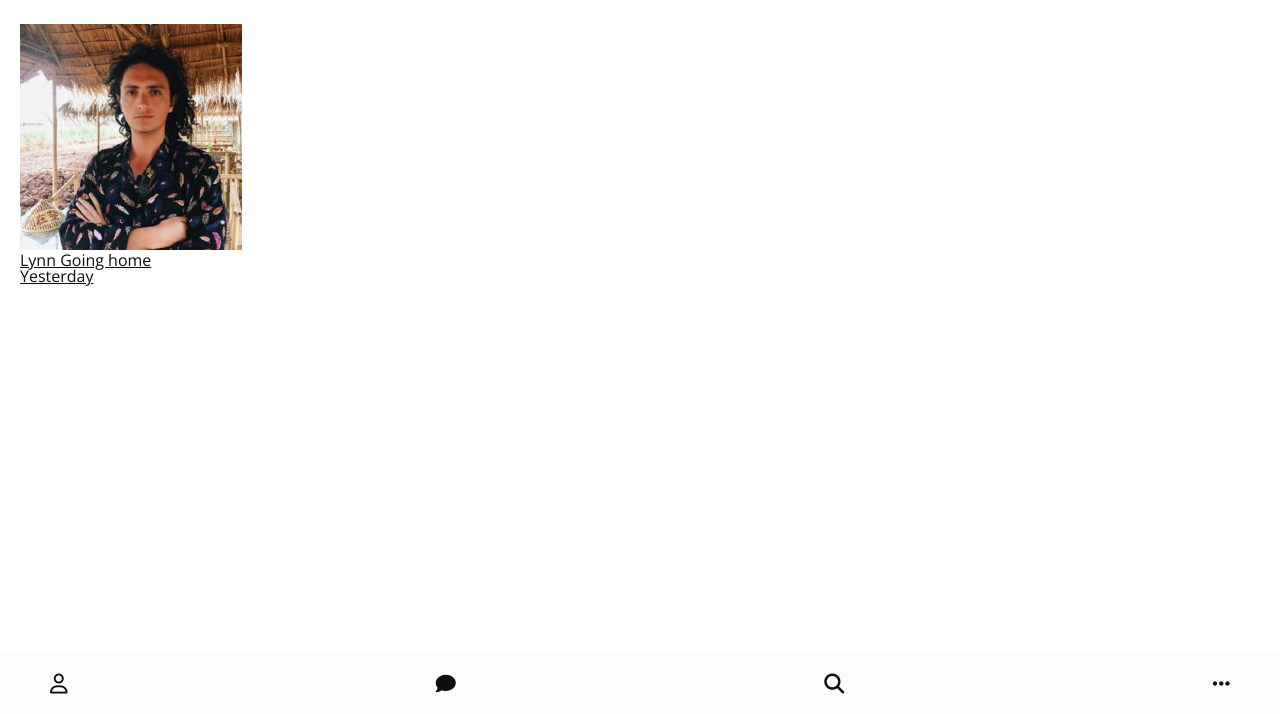
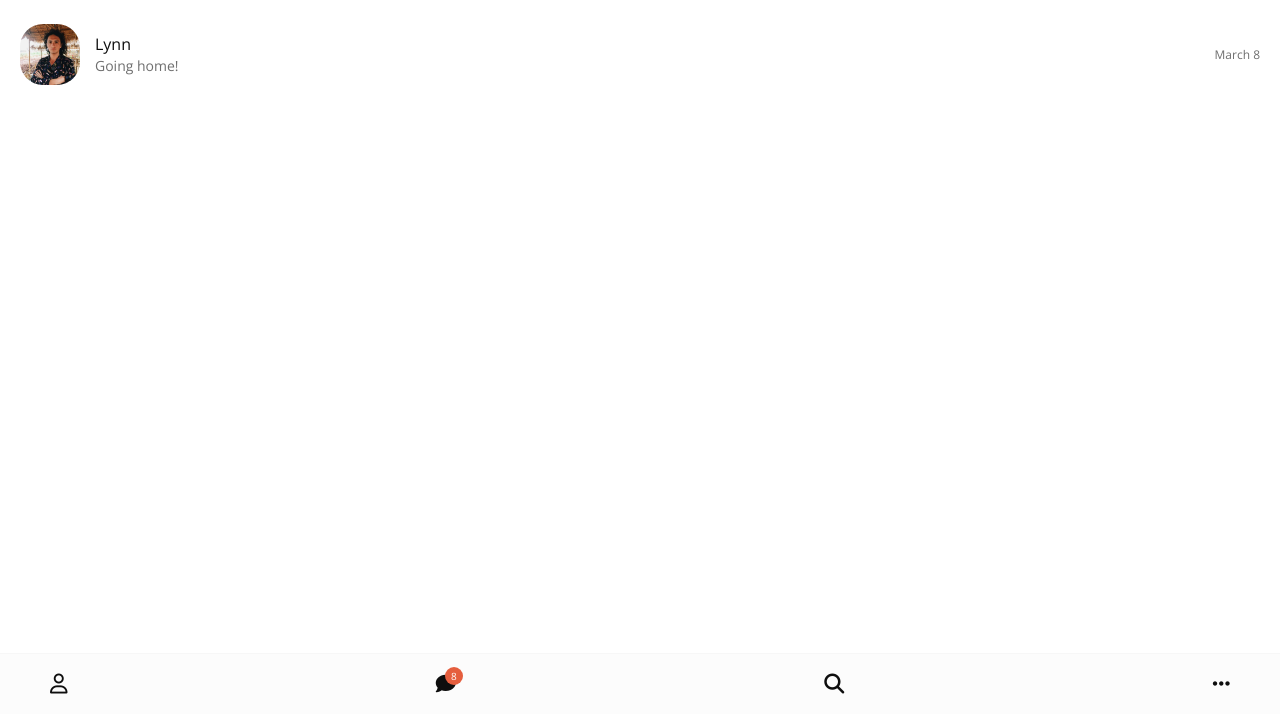
Before and after one commit to Tloz-z/kakao-clone, a plain HTML site: page kakao-clone-v2.0/index.html in a window 1280 px wide. Shown: the part 86-800 px from the top of the page. Drawn offline with nearby package versions, Linux system fonts and the light colour scheme.

Commit message:
Kakao Clone v2 (#2.4~#2.7)

```diff
--- /dev/null
+++ b/kakao-clone-v2.0/css/friends.css
@@ -0,0 +1,47 @@
+.friend {
+    display: flex;
+    justify-content: space-between;
+    align-items: center;
+}
+
+.friend .friend__avatar{
+    width: 50px;
+    border-radius: 38%;
+}
+
+.friend__avatar.g-avatar{
+    width: 70px;
+}
+
+.friend__avatar.m-avatar{
+    width: 60px;
+}
+
+.friend .friend__column{
+    display: flex;
+    align-items: center;
+}
+
+.friend .friend__avatar{
+    margin-right: 15px;
+}
+
+.friend__content .friend__name{
+    display: block;
+    margin-bottom: 5px;
+}
+
+.friend__content .friend__status,
+.friend__content .friend__bottom-text,
+.friend .chat__timestamp {
+    opacity: 0.6;
+}
+
+.friend__content .friend__bottom-text {
+    font-size: 14px;
+}
+
+.friend__content .friend__status,
+.friend .chat__timestamp {
+    font-size: 12px;
+}
--- a/kakao-clone-v2.0/css/nav-bar.css
+++ b/kakao-clone-v2.0/css/nav-bar.css
@@ -16,3 +16,22 @@
 .nav i {
     font-size: 20px;
 }
+
+.nav .nav__list-link{
+    position: relative;
+}
+
+.nav .nav__badge {
+    position: absolute;
+    top: -7px;
+    right: -7px;
+    font-size: 10px;
+    color: white;
+    background-color: #E55E3E;
+    width: 18px;
+    height: 18px;
+    display: flex;
+    justify-content: center;
+    align-items: center;
+    border-radius: 50%;
+}
--- a/kakao-clone-v2.0/css/styles.css
+++ b/kakao-clone-v2.0/css/styles.css
@@ -3,6 +3,7 @@
 @import "status-bar.css";
 @import "header.css";
 @import "nav-bar.css";
+@import "friends.css";
 
 * {
     box-sizing: border-box;
@@ -18,4 +19,5 @@ body {
 
 a {
     color: inherit;
+    text-decoration: none;
 }
--- a/kakao-clone-v2.0/index.html
+++ b/kakao-clone-v2.0/index.html
@@ -41,17 +41,23 @@
         <ul class="chats__list">
             <li class="chats__chat chat">
                 <a href="chat.html">
-                    <div class="chat__column">
-                        <img src="avatar.png" class="chat__avatar g-avatar">
-                        <div class="chat__content">
-                            <span class="chat__username">
-                                Lynn
+                    <div class="chats__chat friend">
+                        <div class="friend__column">
+                            <img src="avatar.png" class="m-avatar friend__avatar">
+                            <div class="friend__content">
+                                <span class="friend__name">
+                                    Lynn
+                                </span>
+                                <span class="friend__bottom-text">
+                                    Going home!
+                                </span>
+                            </div>
+                        </div>
+                        <div class="friend__column">
+                            <span class="chat__timestamp">
+                                March 8
                             </span>
-                            <span class="chat__perview">Going home</span>
                         </div>
-                    </div>
-                    <div class="chat__column">
-                        <span class="chat__timestamp">Yesterday</span>
                     </div>
                 </a>
             </li>
@@ -66,6 +72,7 @@
             </li>
             <li class="nav__list-item">
                 <a href="index.html" class="nav__list-link">
+                    <div class="nav__badge">8</div>
                     <i class="fas fa-comment"></i>
                 </a>
             </li>
```
Also changed, not shown: kakao-clone-v2.0/find.html (+1 -1 lines), kakao-clone-v2.0/friends.html (+2 -2 lines).
